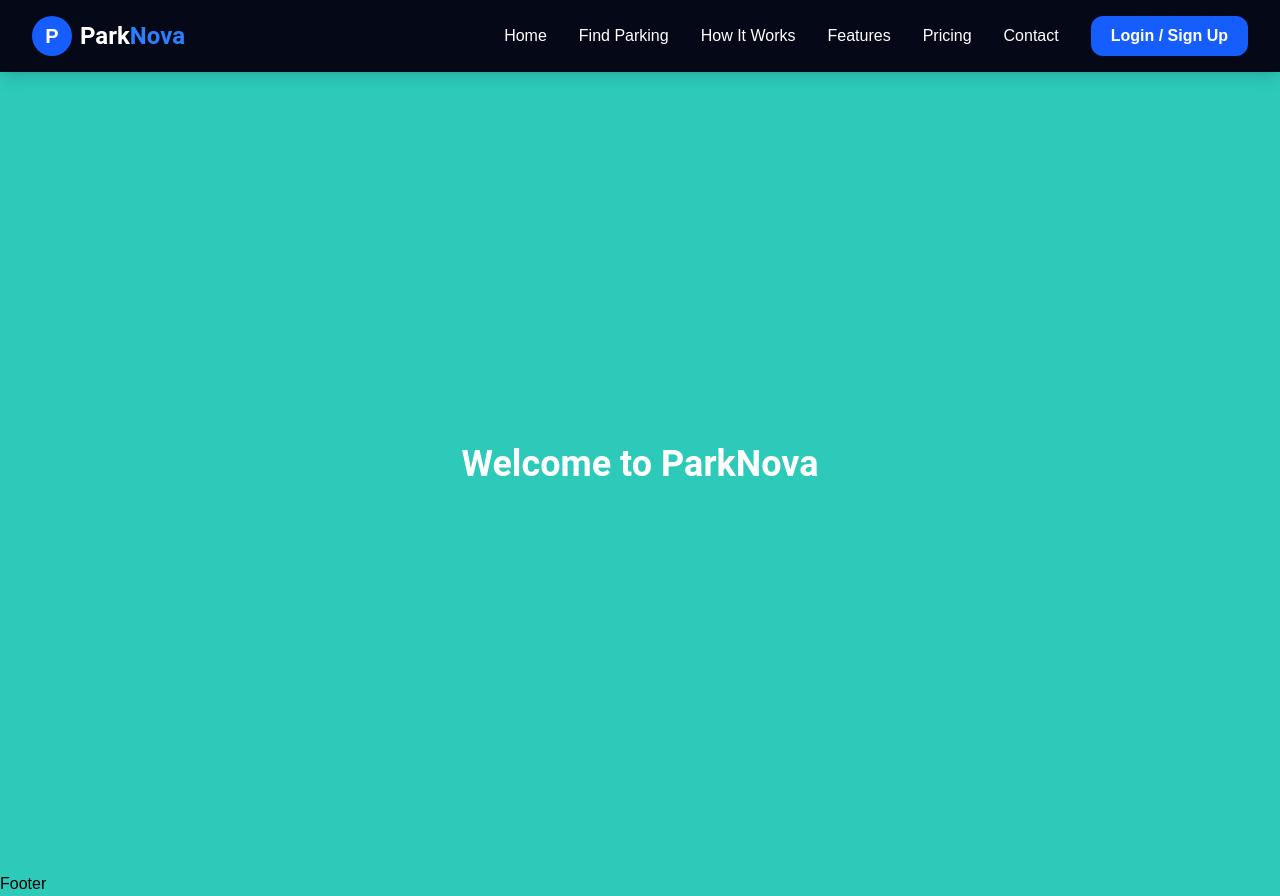
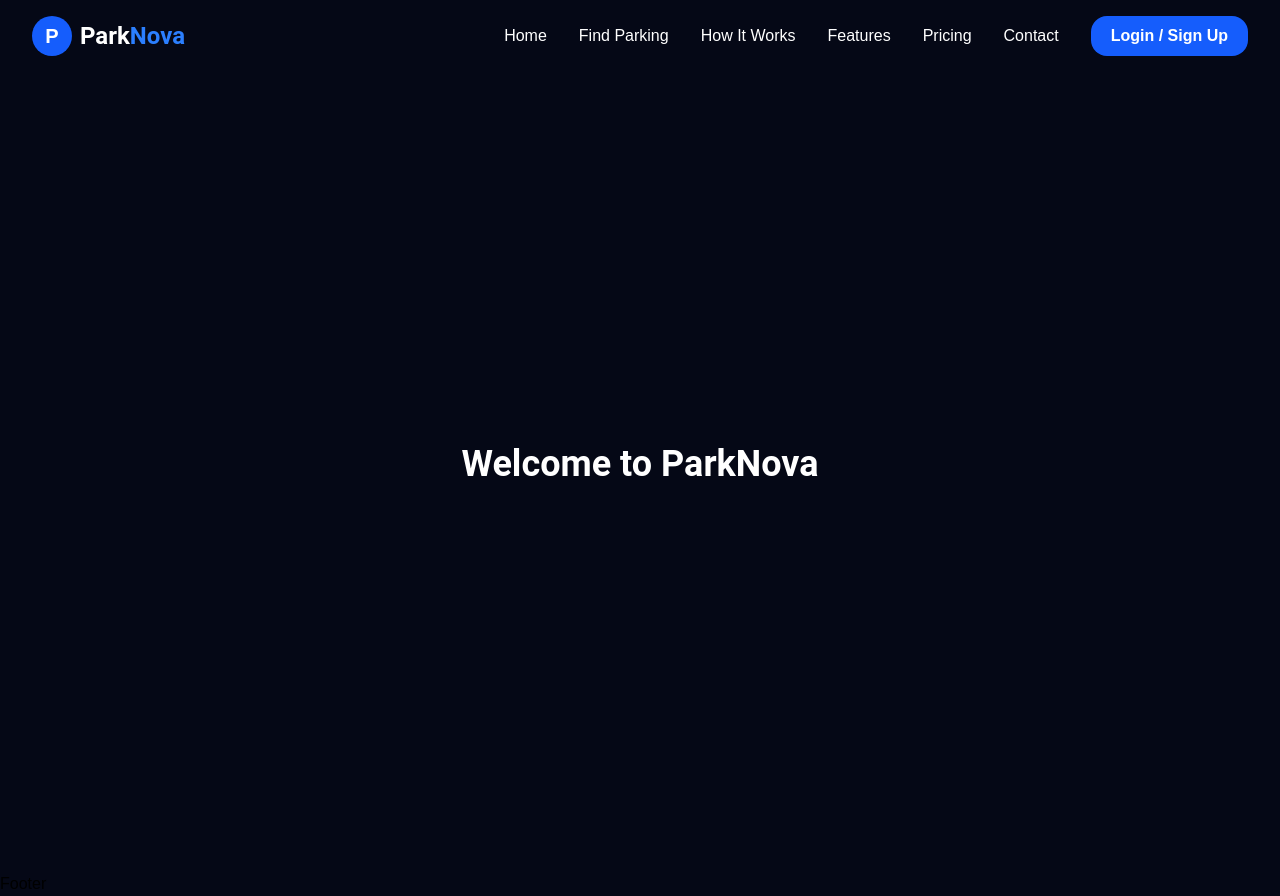
Before and after one commit to priyanshukumargupta01/ParkNova, a React (Vite) app: page / in a window 1280 px wide. Built offline with nearby package versions, Linux system fonts and the light colour scheme.

Commit message:
Navbar updated

```diff
--- a/src/components/Navbar.jsx
+++ b/src/components/Navbar.jsx
@@ -4,7 +4,7 @@ const Navbar = () => {
   return (
 
     <>
-    <nav className="w-full position-sticky bg-[#050816] text-white px-8 py-4 flex items-center justify-between shadow-lg">
+    <nav className="w-full position-sticky bg-transparent text-white px-8 py-4 flex items-center justify-between shadow-lg">
 
       {/* Logo */}
       <div className="flex items-center gap-2">
@@ -42,8 +42,7 @@ const Navbar = () => {
         </li>
       </ul>
 
-      {/* Button */}
-      <button className="bg-blue-600 hover:bg-blue-700 px-5 py-2 rounded-xl font-semibold transition duration-300">
+      <button className="bg-blue-600 hover:bg-blue-700 px-5 py-2 rounded-2xl font-semibold transition duration-300">
         Login / Sign Up
       </button>
       </div>
--- a/src/index.css
+++ b/src/index.css
@@ -2,7 +2,7 @@
 
 body{
     font-family: "poppins", sans-serif;
-    background-color: rgb(45, 202, 186);
+    background-color: #050816;
 }
 
 h1, h2{
--- a/src/pages/Home.jsx
+++ b/src/pages/Home.jsx
@@ -4,7 +4,7 @@ const Home = () => {
   return (
   <section
   id="home"
-  className="flex items-center justify-center min-h-screen #D6E6F2 #C8ABE6 #6EB8E1 #FFFFFF"
+  className="flex items-center justify-center min-h-screen bg-[#050816]"
 >
   <div className=" flex text-center justiify-center">
     <h1 className="text-4xl font-bold text-white mb-4">Welcome to ParkNova</h1>
```
